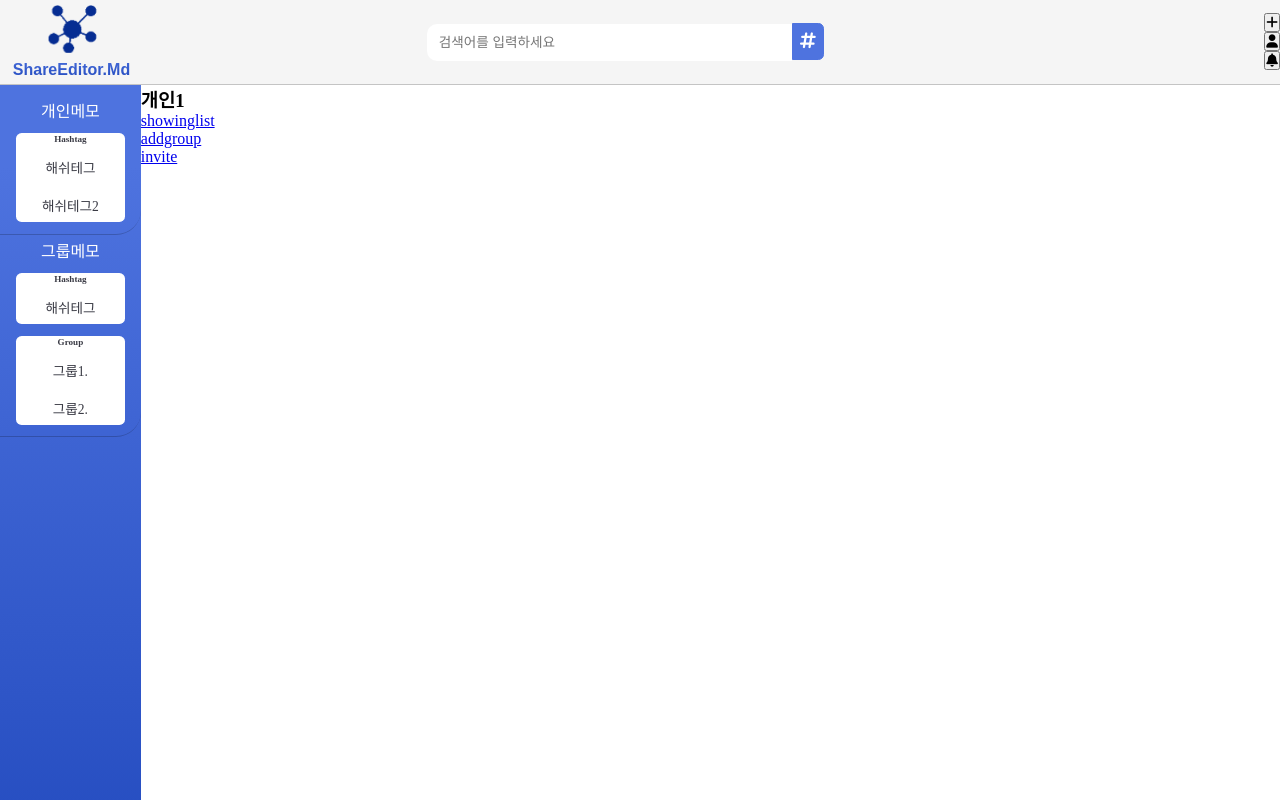
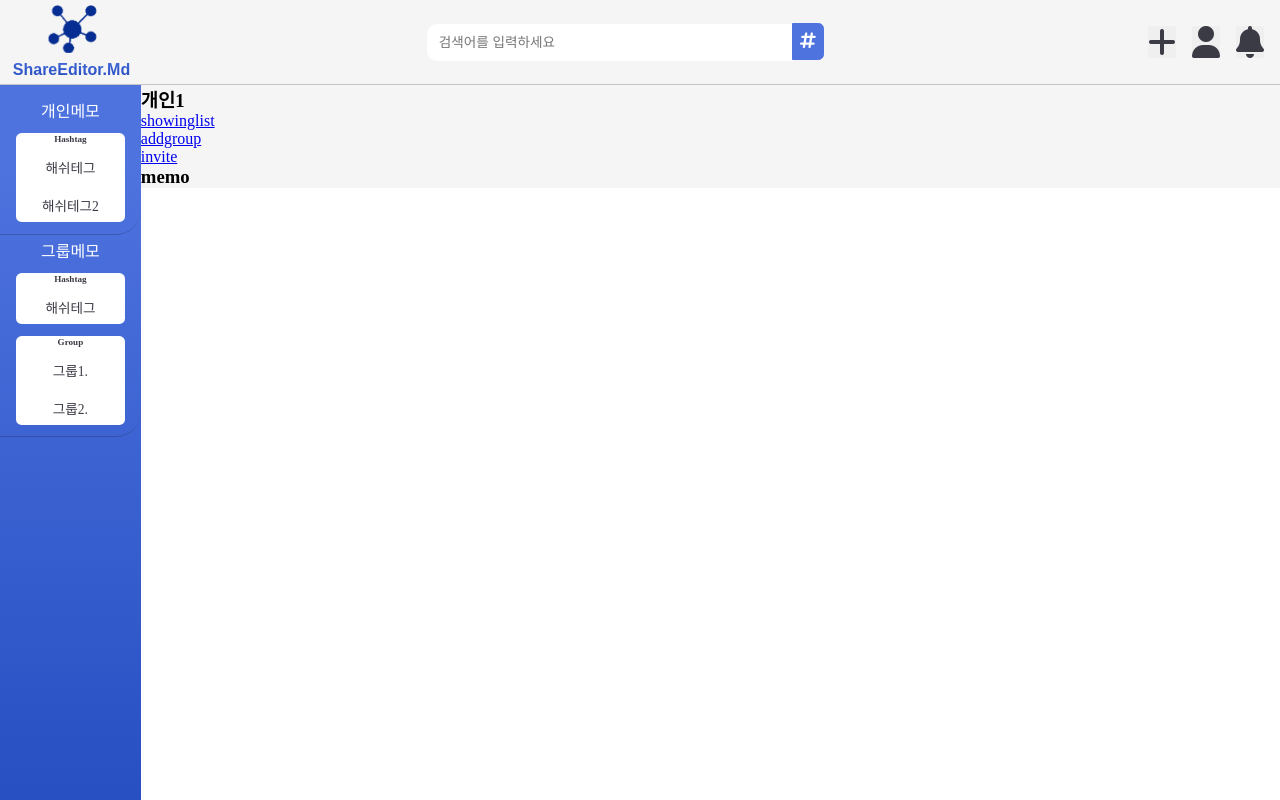
Before and after one commit to kin911014/react-1, a React app: page / in a window 1280 px wide. Built offline with nearby package versions, Linux system fonts and the light colour scheme.

Commit message:
fix header css #6
fix header_right

```diff
--- a/public/header.css
+++ b/public/header.css
@@ -111,12 +111,53 @@
   justify-self: end;
 }
 
+/*userbell, profile*/
+.right-header {
+  width: auto;
+  right: 2rem;
+  display: flex;
+}
+
+.header-addmemo {
+  margin-right: 1rem;
+}
+
+.header-profile {
+  margin-right: 1rem;
+}
+
+.header-bell {
+  margin-right: 1rem;
+}
+
+.header-addmemo {
+  /* padding-top: 0.1rem;
+  position: absolute;
+  right: 10.8rem; */
+}
+
+.fa-plus:before,
+.fa-bell:before,
+.fa-user:before {
+  font-size: xx-large;
+  color: #3a3b45;
+}
+
+/* header btn */
+
+.header-memo_btn,
+.header-profile__icon,
+.header-bell__icon {
+  border: 0;
+}
+
 /*///////////right-header////////////*/
 
 /*/////////////////////////////////*/
 
 /*//////////////header-right////////////////////*/
-/* .dropdown-menu a {
+/*
+.dropdown-menu a {
   text-decoration: none;
 }
 
@@ -140,50 +181,20 @@
   position: absolute;
 }
 
-.fa-plus:before,
-.fa-bell:before,
-.fa-user:before {
-  font-size: xx-large;
-  color: #3a3b45;
-} */
+
+*/
 
 /**/
 
-/*userbell, profile*/
 /*
-.right-header {
-  width: 64%;
-  right: 2rem;
-  margin: 1.2rem 2rem 1.2rem 0;
-  display: flex;
-}
-.header-bell {
-  right: 6.8rem;
-}
 
-.header-profile {
-  right: 3rem;
-}
 
-.header-addmemo {
-  padding-top: 0.1rem;
-  position: absolute;
-  right: 10.8rem;
-}
 
-.header-profile,
-.header-bell {
-  position: absolute;
-} */
-/**/
+/*
 
-/* header btn */
-/* .header-memo_btn,
-.header-profile__icon,
-.header-bell__icon {
-  border: 0;
-  background-color: #fff; */
-/* } */
+  */
+/*
+*/
 
 /* header profile */
 /* .popup-profile {
--- a/public/main.css
+++ b/public/main.css
@@ -51,17 +51,20 @@
   display: block;
 }
 
-.contents,
-.contents-memo {
-  display: inline-block;
-  min-width: 0;
+.contents {
   width: 89%;
   float: right;
-  background: transparent;
 }
-
+.contents-memo {
+}
+.contents {
+  background-color: #f5f5f5;
+  display: block;
+  height: 100%;
+}
 .contents-header {
   height: 10%;
+  display: inline-block;
 }
 
 .contents-memo {
--- a/src/Contents.js
+++ b/src/Contents.js
@@ -18,7 +18,11 @@ export default class contents extends React.Component {
             <a href="#">invite</a>
           </div>
         </div>
-        <div className="contents-memo"></div>
+        <div className="contents-memo">
+          <div>
+            <h3>memo</h3>
+          </div>
+        </div>
       </div>
     );
   }
```
